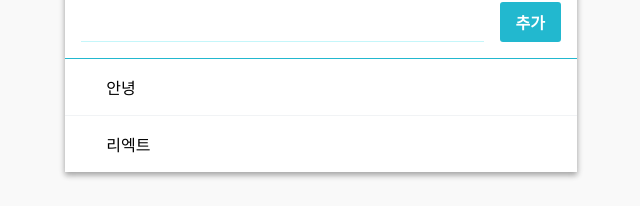
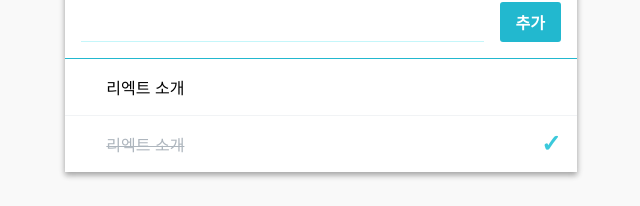
Before and after one commit to swtpumpkin/react-todolist, a React (Create React App) app: page / in a window 1280 px wide. Shown: the part 200-406 px from the top of the page, without its empty margins (319-959 px from the left). Built offline with nearby package versions, Linux system fonts and the light colour scheme.

Commit message:
체크 활성화 완료

```diff
--- a/src/App.js
+++ b/src/App.js
@@ -5,10 +5,77 @@ import Form from './components/Form';
 import TodoItemList from './components/TodoItemList';
 
 class App extends Component {
+  id = 2
+
+  state = {
+    input: '',
+    todos: [
+      {id: 0, text: '리엑트 소개', checked: false},
+      {id: 1, text: '리엑트 소개', checked: true}
+    ]
+  }
+
+  handleChange = e => {
+    this.setState({
+      input: e.target.value
+    });
+  }
+
+  handleCreate = () => {
+    const { input, todos } = this.state;
+    this.setState({
+      input: '',
+      todos: todos.concat({
+        id: this.id++,
+        text: input,
+        checked: false
+      })
+    });
+  }
+
+  handleKeyPress = e => {
+    if(e.key === 'Enter') {
+      this.handleCreate();
+    }
+  }
+
+  handleToggle = id => {
+    const { todos } = this.state;
+
+    const index = todos.findIndex(todo => todo.id === id);
+    const selected = todos[index];
+
+    const nextTodos = [...todos];
+
+    nextTodos[index] = {
+      ...selected,
+      checked: !selected.checked
+    };
+
+    this.setState({
+      todos: nextTodos
+    });
+  }
+
   render() {
+    const { input, todos } = this.state;
+    const {
+      handleCreate,
+      handleChange,
+      handleKeyPress,
+      handleToggle
+    } = this;
+
     return (
-      <TodoListTemplate form={<Form/>}>
-        <TodoItemList/>
+      <TodoListTemplate form={(
+        <Form
+          value={input}
+          onKeyPress={handleKeyPress}
+          onChange={handleChange}
+          onCreate={handleCreate}
+        />
+      )}>
+        <TodoItemList todos={todos} onToggle={handleToggle}/>
       </TodoListTemplate>
     );
   }
--- a/src/components/TodoItemList.js
+++ b/src/components/TodoItemList.js
@@ -5,10 +5,20 @@ class TodoItemList extends Component {
   render() {
     const { todos, onToggle, onRemove } = this.props;
 
+    const todoList = todos.map(
+      (todo) => (
+        <TodoItem
+          {...todo}
+          onToggle={onToggle}
+          onRemove={onRemove}
+          key={todo.id}
+        />
+      )
+    );
+
     return (
       <div>
-        <TodoItem text="안녕"/>
-        <TodoItem text="리엑트"/>
+        {todoList}
       </div>
     );
   };
```
